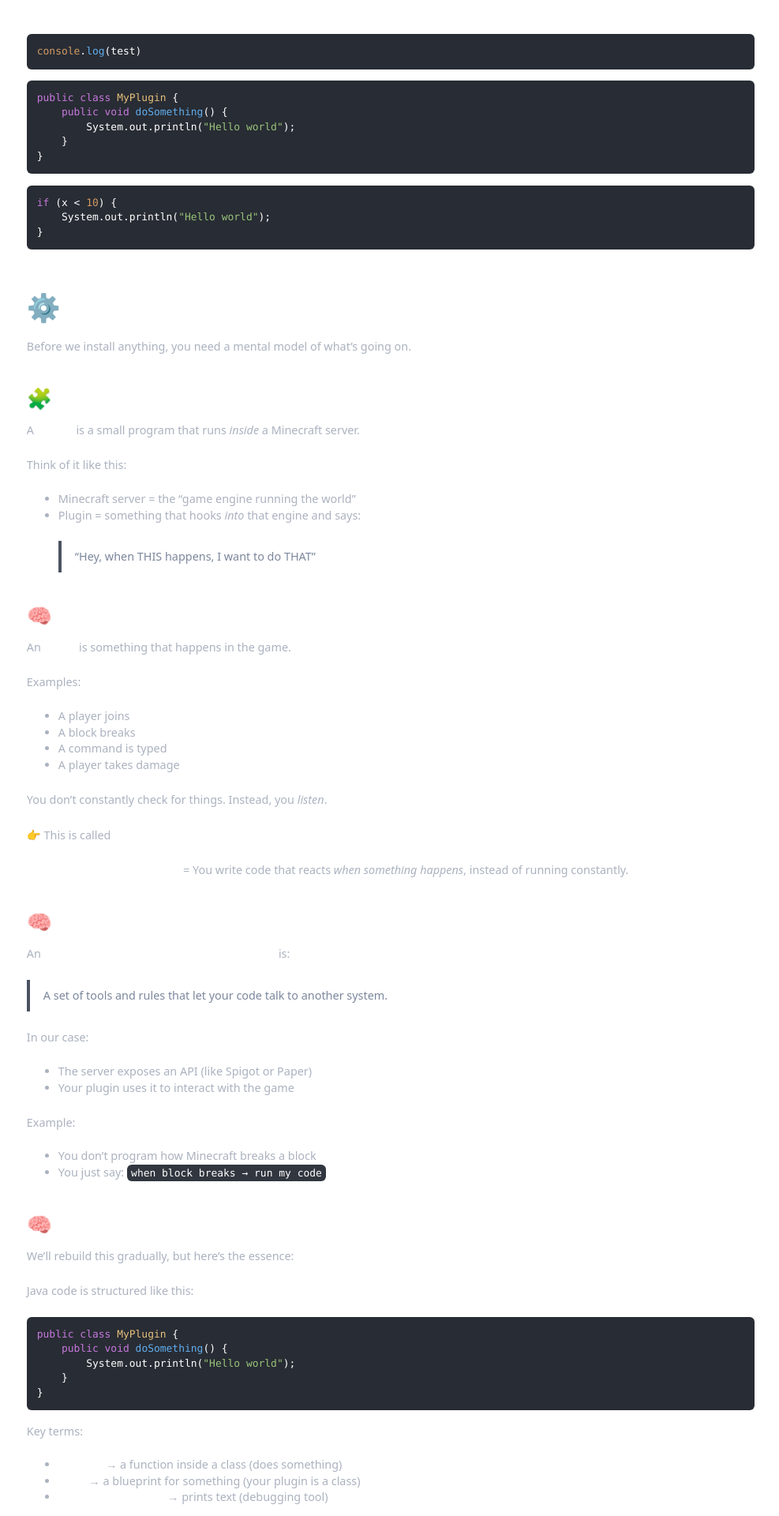
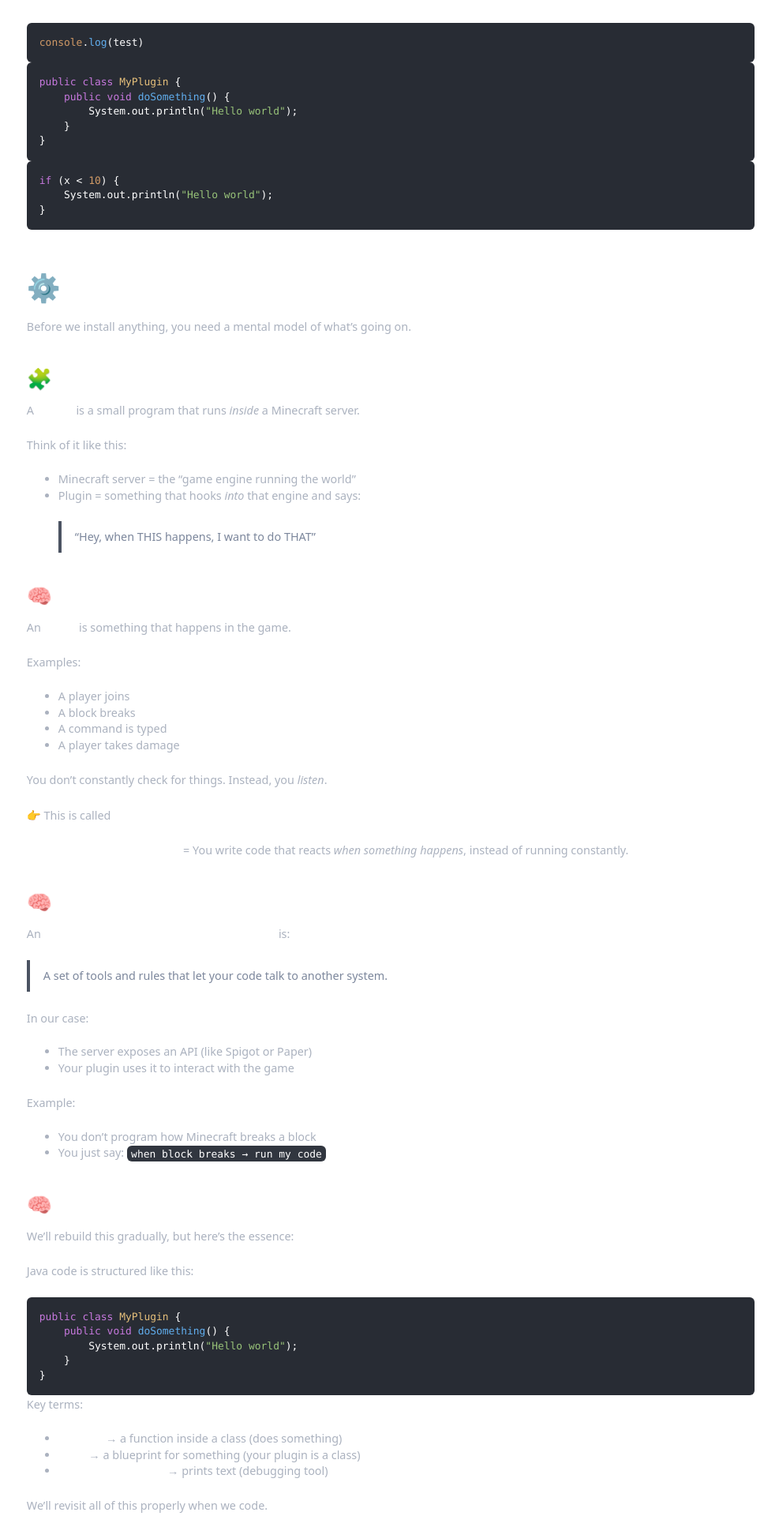
Before and after one commit to Evvy/evvy.github.io, a Jekyll site: the page built from minecraft/index.md, in a window 1280 px wide. Shown: the top 1920 px of the page at 79% size, without its empty margins (145-1132 px from the left). Built offline with Jekyll 4.4.1, drawn with Linux system fonts in a browser that asks for light colours; nearby versions of some CDN libraries.

Commit message:
Update style.css

```diff
--- a/assets/style.css
+++ b/assets/style.css
@@ -76,22 +76,21 @@ html {
 }
 
 .markdown-body pre {
-  background: transparent !important;
-  padding: 0 !important;
-  border: 0 !important;
-  margin: 1em 0 !important;
-  overflow: visible !important;
+  background: #282c34;
+  border-radius: 6px;
+  padding: 16px;
+  overflow: auto;
+  border: none;
 }
 
 .markdown-body pre code.hljs {
   display: block;
-  padding: 1em !important;
-  border-radius: 6px;
-  overflow-x: auto;
-  background: #282c34 !important;
+  background: transparent;
+  padding: 0;
+  border: 0;
 }
 
-.markdown-body code:not(.hljs) {
+.markdown-body code:not(pre code) {
   background: #31363f;
   padding: 0.2em 0.4em;
   border-radius: 6px;
```
